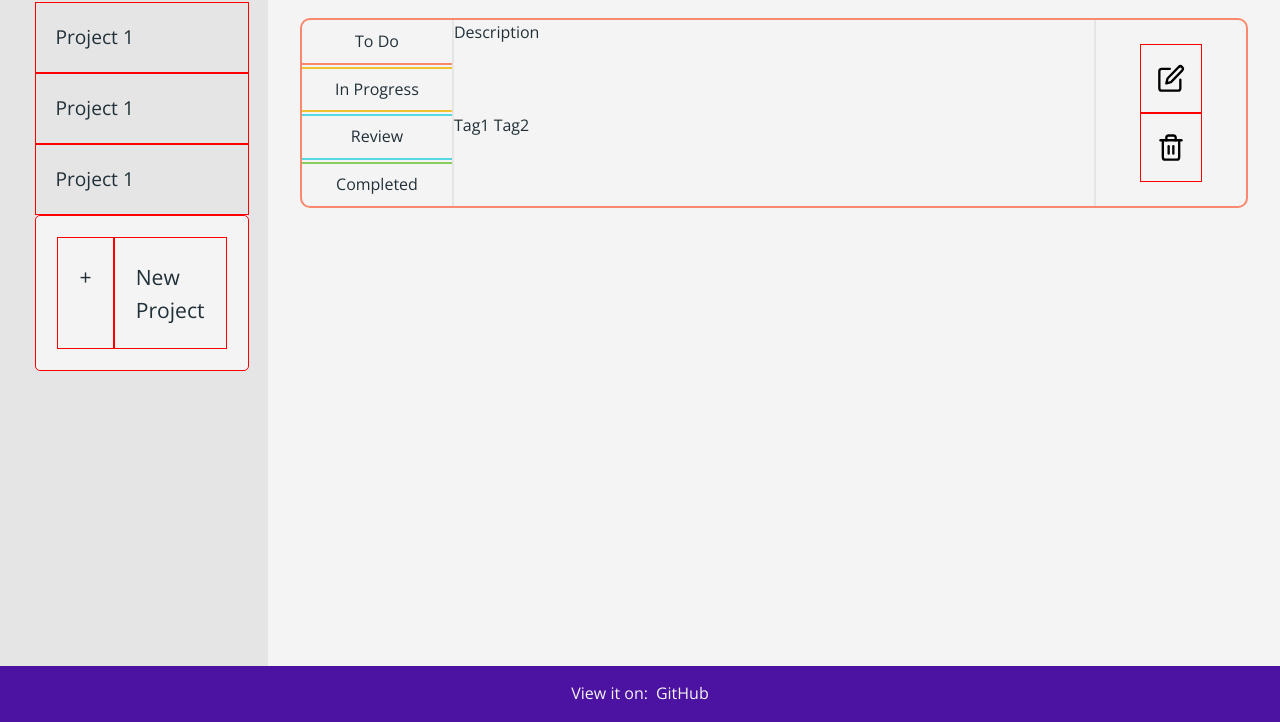
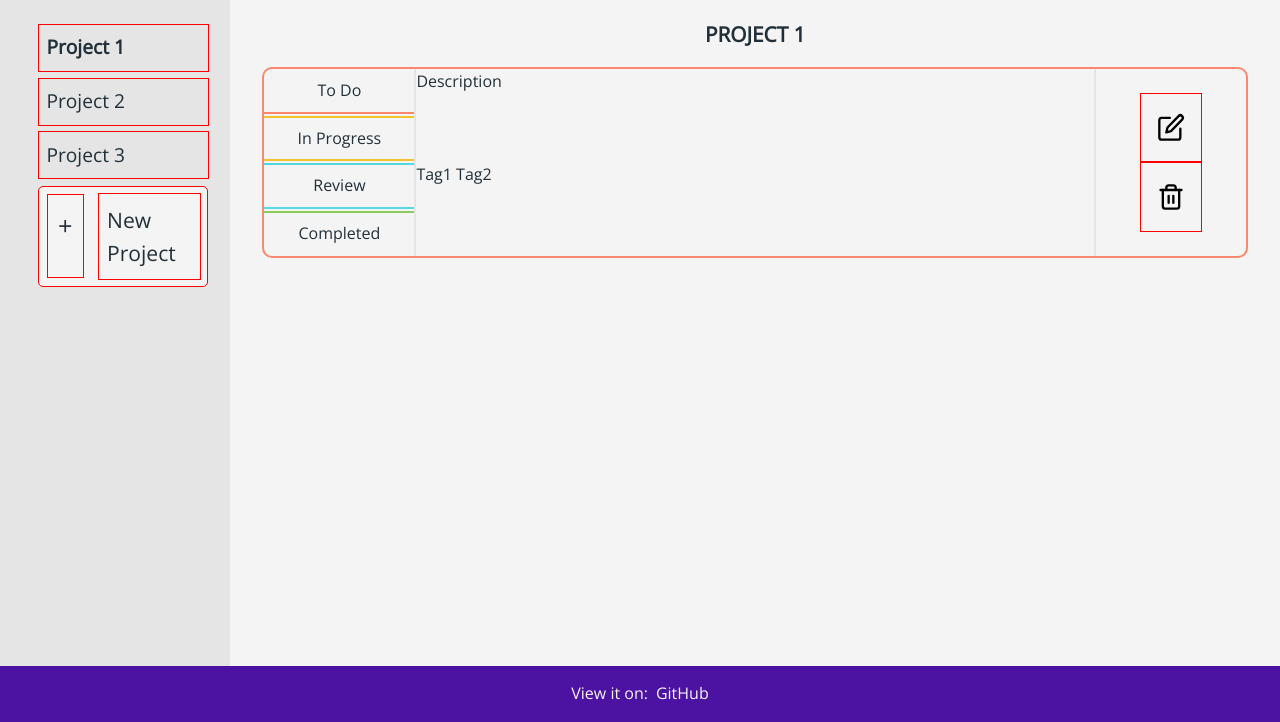
Before and after one commit to lenablechmann/devBoardApp, a plain HTML site: page dist/index.html in a window 1280 px wide. Shown: the part 78-800 px from the top of the page. Drawn offline with nearby package versions, Linux system fonts and the light colour scheme; files whose address does not match are found by name.

Commit message:
layout of sidebar, centering projects

```diff
--- a/dist/index.html
+++ b/dist/index.html
@@ -22,9 +22,9 @@
     <aside class="side-nav">
         <section class="project-container">
             <ul class="project-list">
-                <li class="project-selector" id="project-1">Project 1</li>
-                <li class="project-selector" id="project-2">Project 1</li>
-                <li class="project-selector" id="project-3">Project 1</li>
+                <li class="project-selector project--selected" id="project-1">Project 1</li>
+                <li class="project-selector" id="project-2">Project 2</li>
+                <li class="project-selector" id="project-3">Project 3</li>
                 <li class="add-project">
                     <div class="plus-sign">&#43;</div>
                     <div class="new-project">New Project</div>
@@ -34,6 +34,7 @@
     </aside>
     <section class="card-container">
         <!-- Card can be organized with the grid-->
+        <div class="active-project">PROJECT 1</div>
         <div class="card">
             <div class="card-left">
                 <div class="status-choice todo--unchecked">To Do</div>
--- a/src/style.scss
+++ b/src/style.scss
@@ -66,8 +66,11 @@
 .top-nav {
 	flex-grow: 1;
 	display: flex;
-	justify-content: center;
+	justify-content: space-between;
 	align-items: center;
+	* {
+		padding: 1em;
+	}
 }
 .side-nav {
 	order: 2;
@@ -75,19 +78,32 @@
 	height: 85vh;
 }
 .project-container {
-	padding: 1em 0 0 1em;
+	padding: 2em 1em 1em 2em;
 
 	.project-list {
-		margin: 0em 1em;
 
 		* {
 			border: 1px solid red;
-			padding: 1em;
+			margin: 0.3em;
+			padding: 0.4em;
 		}
 	}
 
 	.add-project {
 		display: flex;
+		justify-content: center;
+		flex-grow: 1;
+		padding: 0;
+
+		.plus-sign {
+			display: flex;
+			align-content: center;
+		}
+		.new-project {
+			display: flex;
+			align-items: center;
+			justify-content: center;
+		}
 	}
 }
 .card-container {
@@ -96,12 +112,17 @@
 	display: flex;
 	flex-flow: row wrap;
 	justify-content: center;
+	align-content: flex-start;
 	padding: 2em 0 2em 0;
+
+	.active-project {
+		height: fit-content;
+	}
 }
 .card {
 	height: fit-content;
 	width: 100%;
-	margin: 0em 2em;
+	margin: 1em 2em;
 	display: grid;
 	grid-template-areas: "left top right"
 						 "left btm right";
@@ -178,10 +199,15 @@
 	color: $color-light;
 	.app-name {
 		font-size: 2em;
+		font-weight: 600;
 	}
 	.menu-icon {
 		height: 2em;
 	}
+}
+.active-project {
+	font-size: 1.3em;
+	font-weight: 600;
 }
 .card {
 	border: 2px solid $color-todo;
@@ -219,6 +245,10 @@
 
 	.project-list {
 		font-size: 1.2em;
+
+		.project--selected {
+			font-weight: bold;
+		}
 	}
 	.add-project {
 		background-color: $color-light;
@@ -226,6 +256,10 @@
 		border-radius: 5px;
 		font-family: $font-stack;
 		font-size: 1.1em;
+
+		.plus-sign {
+			font-size: 1.2em;
+		}
 	}
 }
 
```
Also changed, not shown: dist/css/style.css.
